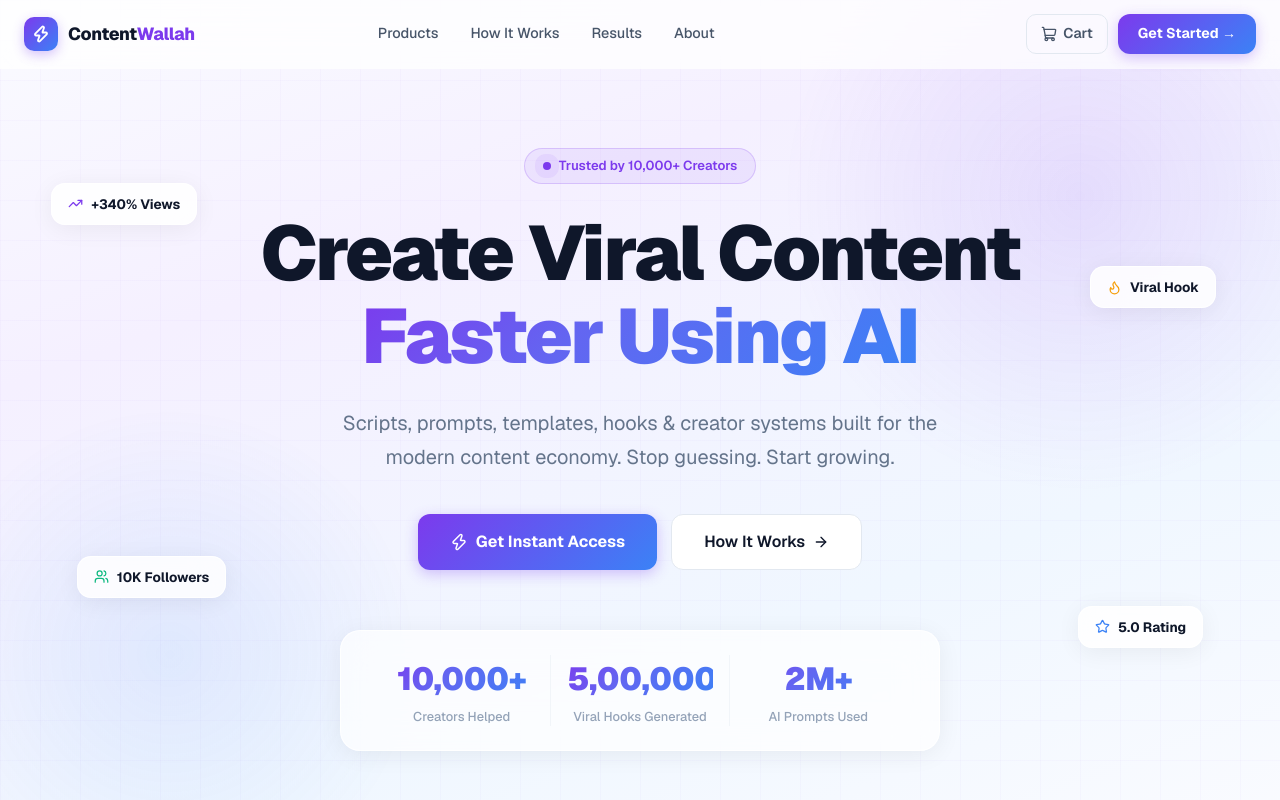
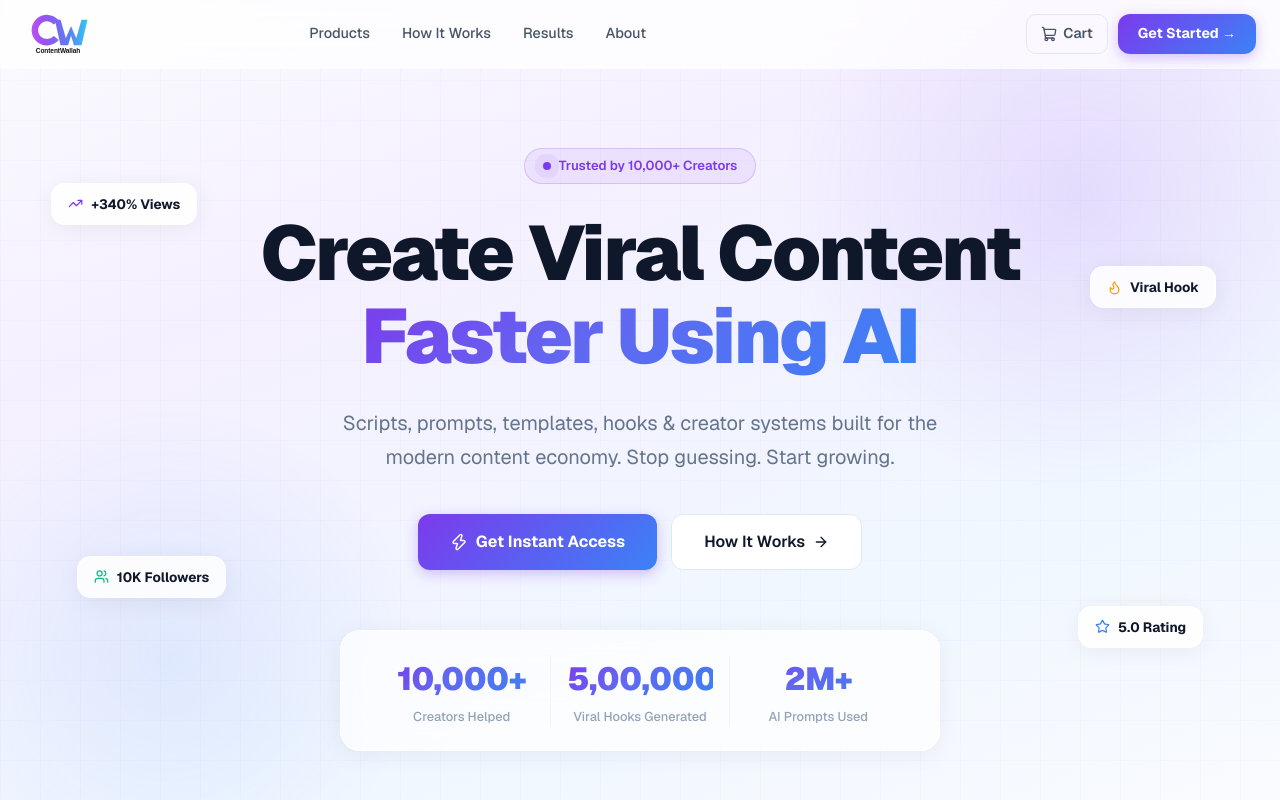
Before and after one commit to sahadev-choudhary/contentwallah, a Next.js app: page / in a window 1280 px wide. Shown: the top 800 px of the page. Built offline with nearby package versions, Linux system fonts and the light colour scheme.

Commit message:
feat: replace text logo with CW brand logo SVG in navbar and footer

```diff
--- a/components/layout/Footer.tsx
+++ b/components/layout/Footer.tsx
@@ -1,5 +1,6 @@
 import Link from 'next/link';
-import { Zap, Camera, Play, Share2, Send } from 'lucide-react';
+import Image from 'next/image';
+import { Camera, Play, Share2, Send } from 'lucide-react';
 import { PRODUCT_LIST } from '@/data/products';
 
 export default function Footer() {
@@ -13,17 +14,14 @@ export default function Footer() {
 
           {/* Brand */}
           <div style={{ gridColumn: 'span 1' }}>
-            <Link href="/" style={{ textDecoration: 'none', display: 'inline-flex', alignItems: 'center', gap: 10, marginBottom: 16 }}>
-              <div style={{
-                width: 34, height: 34, borderRadius: 10,
-                background: 'linear-gradient(135deg, #7c3aed, #3b82f6)',
-                display: 'flex', alignItems: 'center', justifyContent: 'center',
-              }}>
-                <Zap size={18} color="#fff" strokeWidth={2.5} />
-              </div>
-              <span style={{ fontWeight: 800, fontSize: '1.1rem', color: '#fff' }}>
-                Content<span style={{ color: '#a78bfa' }}>Wallah</span>
-              </span>
+            <Link href="/" style={{ textDecoration: 'none', display: 'inline-flex', alignItems: 'center', marginBottom: 16 }}>
+              <Image
+                src="/logo-white.svg"
+                alt="ContentWallah"
+                width={180}
+                height={50}
+                style={{ objectFit: 'contain', height: 50, width: 'auto' }}
+              />
             </Link>
             <p style={{ fontSize: '0.88rem', lineHeight: 1.7, marginBottom: 24, maxWidth: 240 }}>
               The AI Creator Growth System for the modern content economy. A Helpverse Initiative.
--- a/components/layout/Navbar.tsx
+++ b/components/layout/Navbar.tsx
@@ -1,8 +1,9 @@
 'use client';
 import { useEffect, useState } from 'react';
 import Link from 'next/link';
+import Image from 'next/image';
 import { useCart } from '@/context/CartContext';
-import { ShoppingCart, Menu, X, Zap } from 'lucide-react';
+import { ShoppingCart, Menu, X } from 'lucide-react';
 import { motion, AnimatePresence } from 'framer-motion';
 
 const navLinks = [
@@ -36,18 +37,15 @@ export default function Navbar() {
         <div style={{ maxWidth: 1280, margin: '0 auto', padding: '0 24px', height: 68, display: 'flex', alignItems: 'center', gap: 40 }}>
 
           {/* Logo */}
-          <Link href="/" style={{ textDecoration: 'none', display: 'flex', alignItems: 'center', gap: 10, flexShrink: 0 }}>
-            <div style={{
-              width: 34, height: 34, borderRadius: 10,
-              background: 'linear-gradient(135deg, #7c3aed, #3b82f6)',
-              display: 'flex', alignItems: 'center', justifyContent: 'center',
-              boxShadow: '0 4px 12px rgba(124,58,237,0.3)',
-            }}>
-              <Zap size={18} color="#fff" strokeWidth={2.5} />
-            </div>
-            <span style={{ fontWeight: 800, fontSize: '1.1rem', color: '#0f172a', letterSpacing: '-0.02em' }}>
-              Content<span style={{ color: '#7c3aed' }}>Wallah</span>
-            </span>
+          <Link href="/" style={{ textDecoration: 'none', display: 'flex', alignItems: 'center', flexShrink: 0 }}>
+            <Image
+              src="/logo.svg"
+              alt="ContentWallah"
+              width={160}
+              height={44}
+              priority
+              style={{ objectFit: 'contain', height: 44, width: 'auto' }}
+            />
           </Link>
 
           {/* Desktop nav */}
```
Also changed, not shown: public/logo-white.svg (added), public/logo.svg (added).
